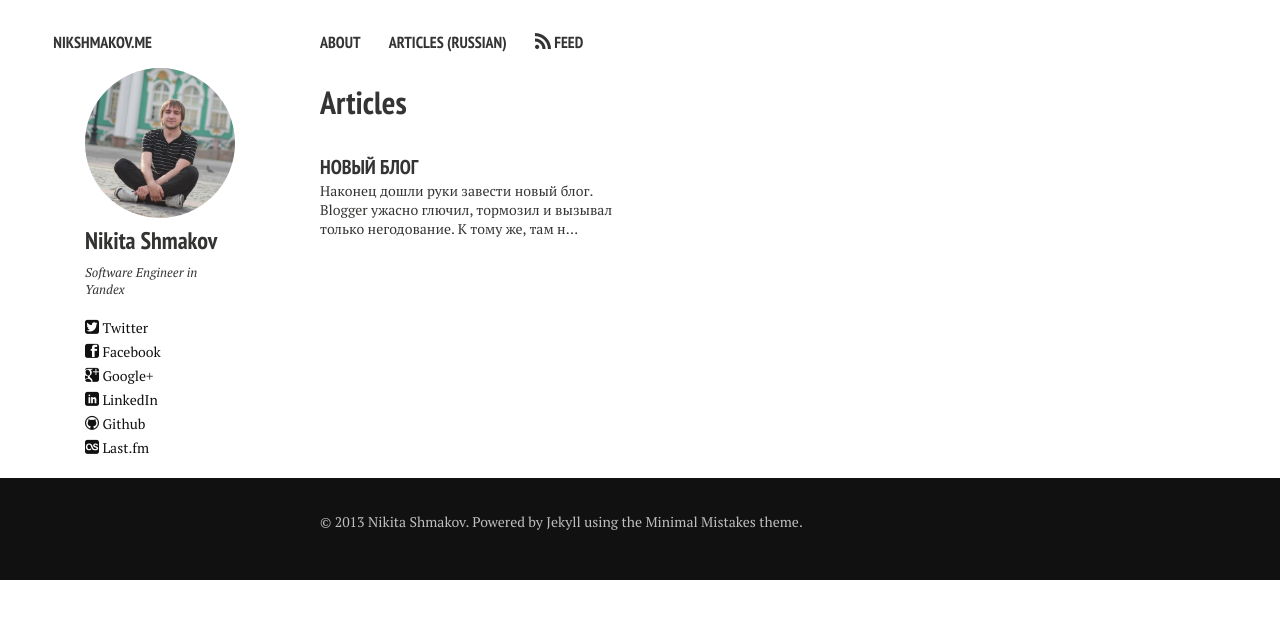
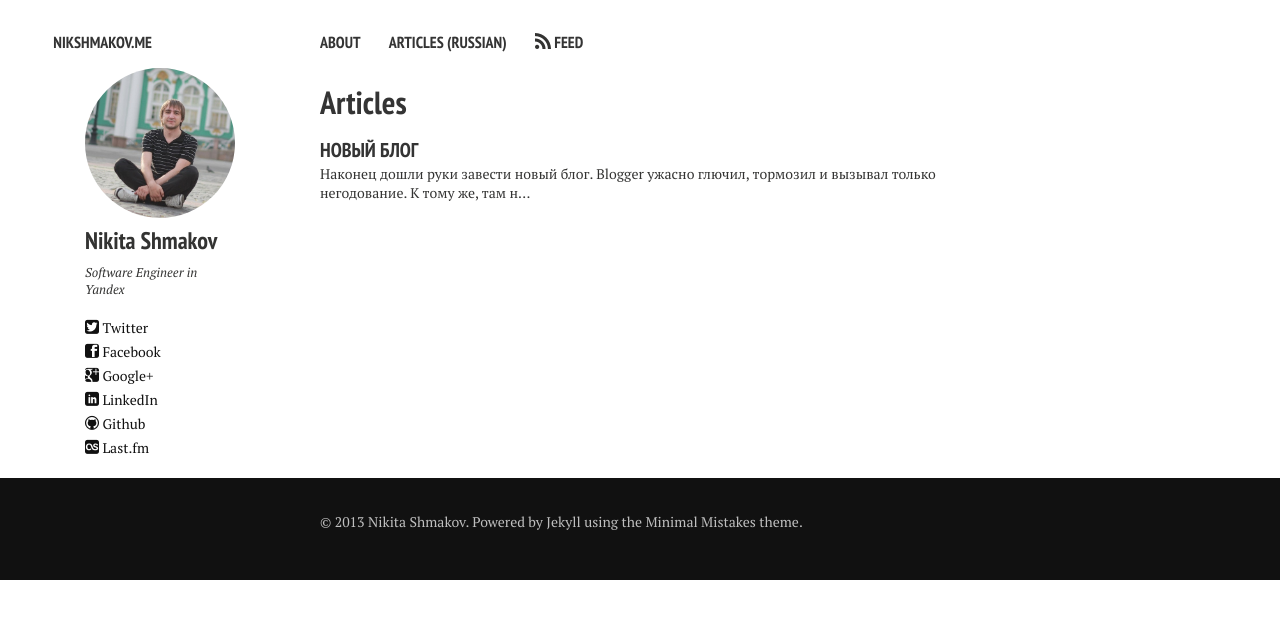
Before and after one commit to dreambrother/nikshmakov.me, a Jekyll site: the page built from index.md, in a window 1280 px wide. Shown: the top 619 px of the page. Built offline with Jekyll 4.4.1, drawn with Linux system fonts in a browser that asks for light colours; nearby versions of some CDN libraries.

Commit message:
fix styles

```diff
--- a/_layouts/home.html
+++ b/_layouts/home.html
@@ -18,11 +18,11 @@
   {% if page.image.credit %}<span class="image-credit">Photo Credit: <a href="{{ page.image.creditlink }}">{{ page.image.credit }}</a></span>{% endif %}
 </div><!-- /.image-wrap -->{% endif %}
 
-<div id="main" role="main" itemprop="mainContentOfPage">
+<div id="main-wrapper">
   <div class="article-author-top">
     {% include author-bio.html %}
   </div>
-  <div id="index" itemscope itemtype="http://schema.org/Blog">
+  <div id="index" itemprop="mainContentOfPage" itemscope itemtype="http://schema.org/Blog">
     <h1 itemprop="name"><a href="{{ site.url}}/articles">Articles</a></h1>
     {% for post in site.categories.articles limit:5 %}
     <article itemscope itemtype="http://schema.org/BlogPosting" itemprop="blogPost">
--- a/_layouts/post-index.html
+++ b/_layouts/post-index.html
@@ -18,12 +18,11 @@
   {% if page.image.credit %}<span class="image-credit">Photo Credit: <a href="{{ page.image.creditlink }}">{{ page.image.credit }}</a></span>{% endif %}
 </div><!-- /.image-wrap -->{% endif %}
 
-<div id="main" role="main" itemprop="mainContentOfPage">
+<div id="main-wrapper">
   <div class="article-author-top">
     {% include author-bio.html %}
   </div>
-
-  <div id="index" itemscope itemtype="http://schema.org/Blog">
+  <div id="index" itemprop="mainContentOfPage" itemscope itemtype="http://schema.org/Blog">
     <h1 itemprop="name">{{ page.title }}</h1>
     {% for post in site.posts %}
     {% unless post.next %}
--- a/assets/less/page.less
+++ b/assets/less/page.less
@@ -57,6 +57,9 @@ body {
 		.suffix(12,1);
 		margin-bottom: 2em;
 	}
+}
+#main-wrapper {
+	.clearfix();
 }
 #index {
 	.container();
```
Also changed, not shown: assets/css/ie.min.css, assets/css/main.min.css, 1 other file.
